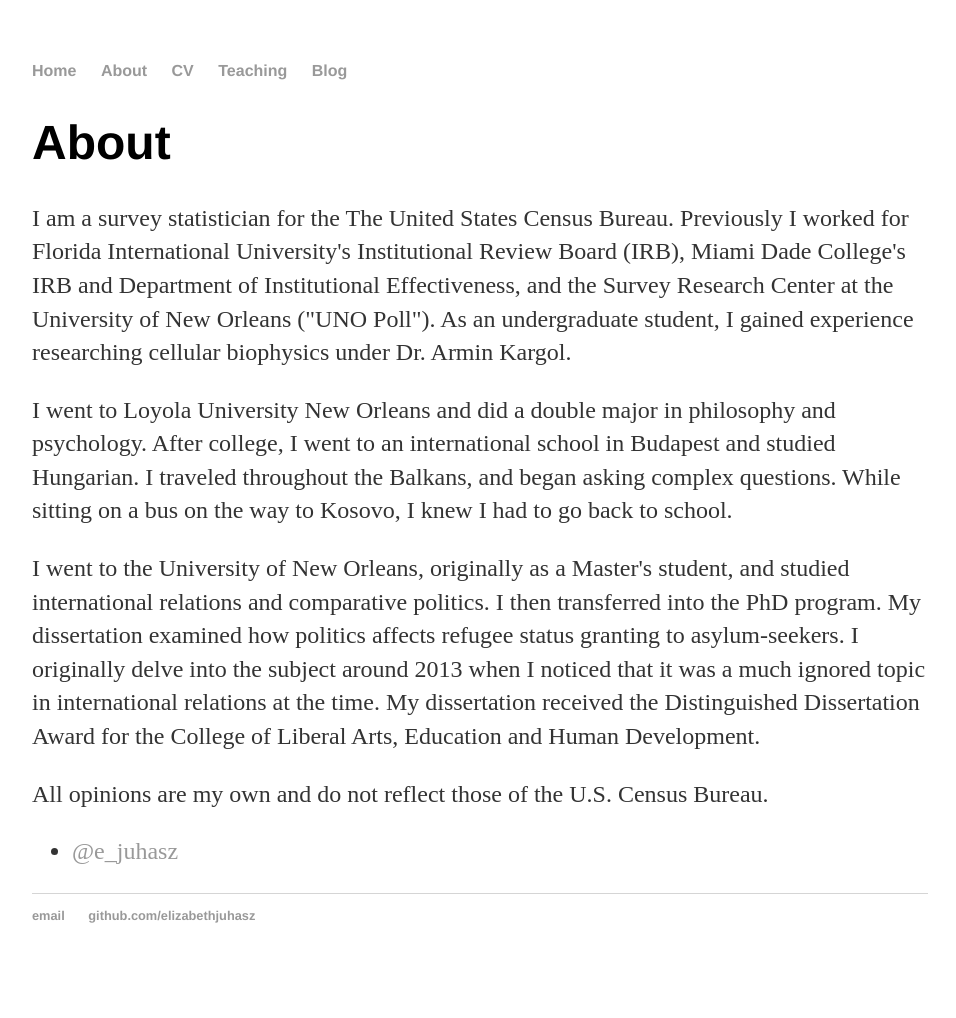
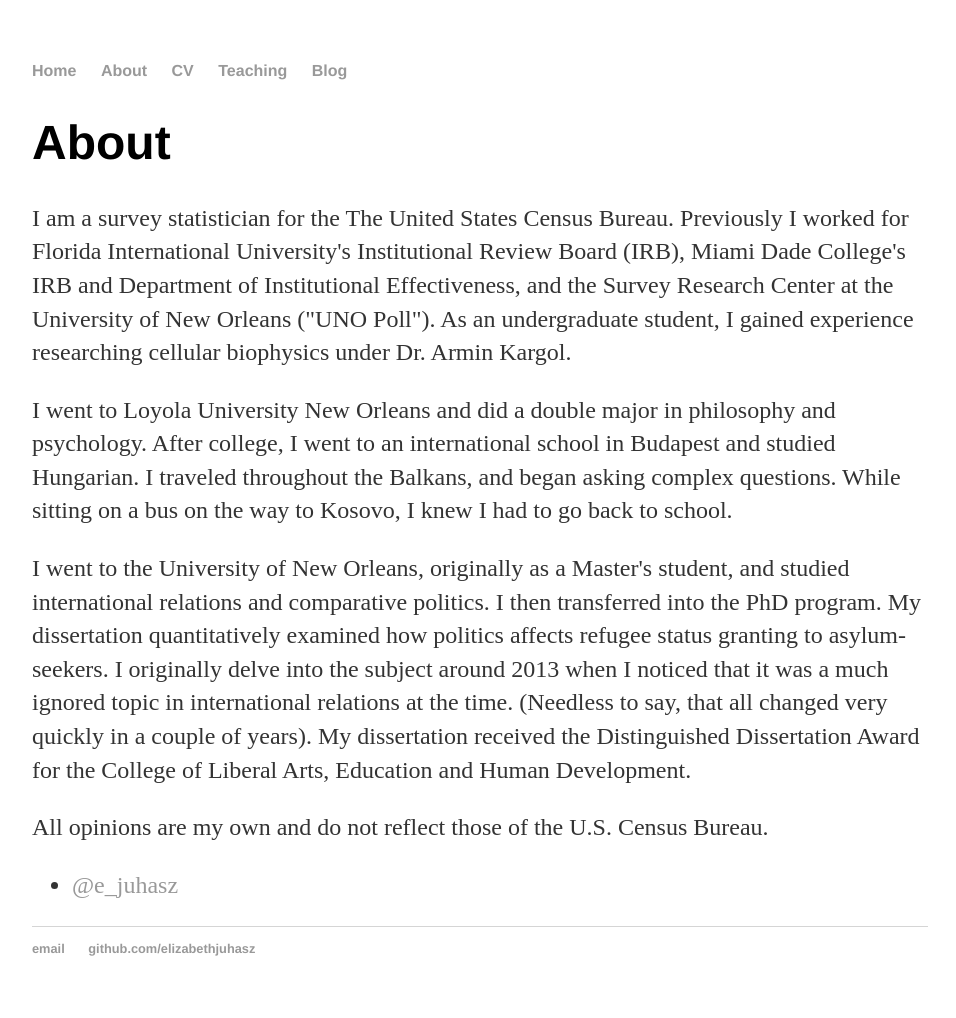
Before and after one commit to elizabethjuhasz/elizabethjuhasz.github.io, a Jekyll site: the page built from about/index.html, in a window 1280 px wide. Shown: the whole page, without its empty margins (160-1116 px from the left). Built offline with Jekyll 4.4.1, drawn with Linux system fonts in a browser that asks for light colours; before the commit the page ends 985 px from its top, so only the background shows below that.

Commit message:
Update index.html

```diff
--- a/about/index.html
+++ b/about/index.html
@@ -7,7 +7,7 @@
 			<h1>About</h1>
 			<p> I am a survey statistician for the The United States Census Bureau. Previously I worked for Florida International University's Institutional Review Board (IRB), Miami Dade College's IRB and Department of Institutional Effectiveness, and the Survey Research Center at the University of New Orleans ("UNO Poll"). As an undergraduate student, I gained experience researching cellular biophysics under Dr. Armin Kargol.</p>
 			<p>I went to Loyola University New Orleans and did a double major in philosophy and psychology. After college, I went to an international school in Budapest and studied Hungarian. I traveled throughout the Balkans, and began asking complex questions. While sitting on a bus on the way to Kosovo, I knew I had to go back to school.</p>
-			<p>I went to the University of New Orleans, originally as a Master's student, and studied international relations and comparative politics. I then transferred into the PhD program. My dissertation examined how politics affects refugee status granting to asylum-seekers. I originally delve into the subject around 2013 when I noticed that it was a much ignored topic in international relations at the time. My dissertation received the Distinguished Dissertation Award for the College of Liberal Arts, Education and Human Development.</p>
+			<p>I went to the University of New Orleans, originally as a Master's student, and studied international relations and comparative politics. I then transferred into the PhD program. My dissertation quantitatively examined how politics affects refugee status granting to asylum-seekers. I originally delve into the subject around 2013 when I noticed that it was a much ignored topic in international relations at the time. (Needless to say, that all changed very quickly in a couple of years). My dissertation received the Distinguished Dissertation Award for the College of Liberal Arts, Education and Human Development.</p>
 			<p>All opinions are my own and do not reflect those of the U.S. Census Bureau.</p>
 				<ul class="contacts">
 				<li><a href="https://twitter.com/e_juhasz">@e_juhasz</a></li>
```
